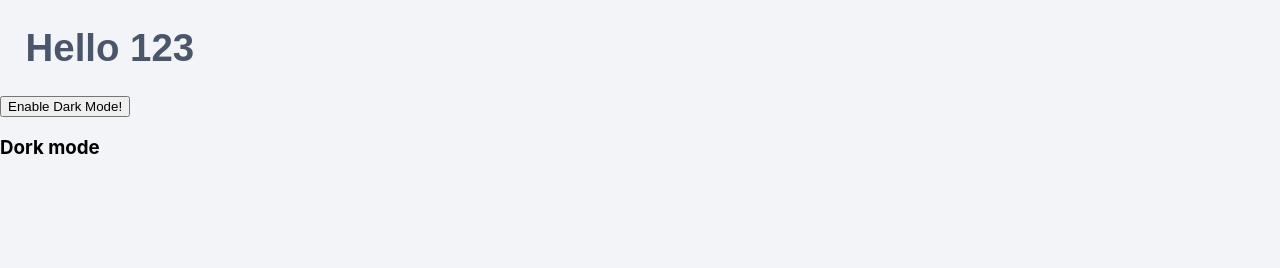
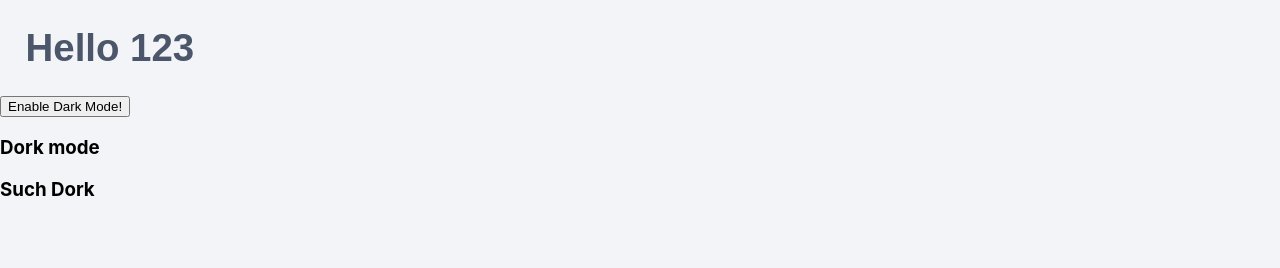
Before and after one commit to DylanMeivis/Portfolio, a React (Create React App) app: page / in a window 1280 px wide. Shown: the top 268 px of the page. Built offline with nearby package versions, Linux system fonts and the light colour scheme.

Commit message:
Update App.js

```diff
--- a/src/App.js
+++ b/src/App.js
@@ -11,6 +11,7 @@ function App() {
             <h1>Hello 123</h1>
             <button onClick={handleThemeChange}>Enable Dark Mode!</button>
             <h3>Dork mode</h3>
+            <h3>Such Dork</h3>
         </div>
         <div className="InformationHeader">
             <h3>Dylan Meivis</h3>
```
